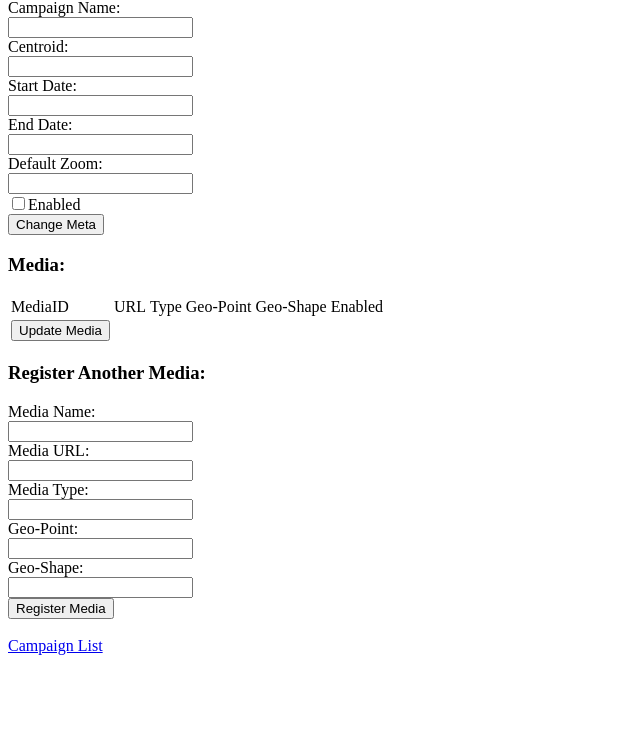
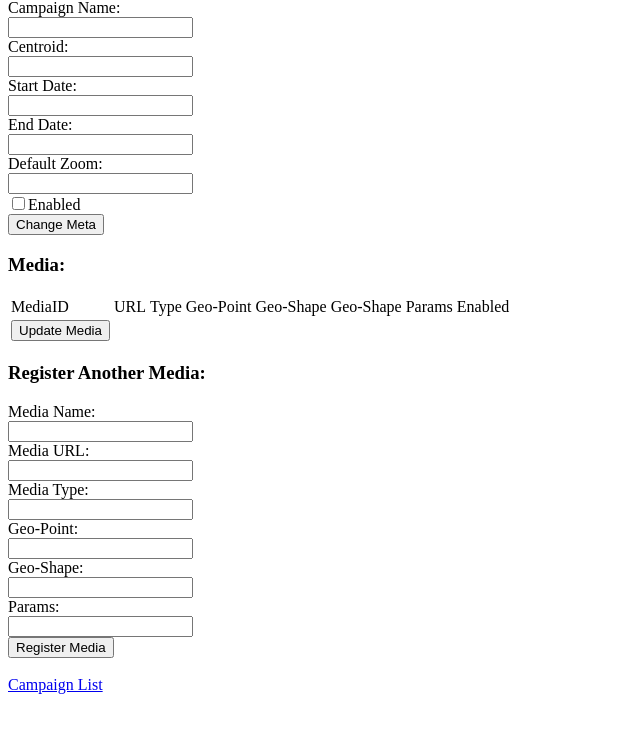
Before and after one commit to shrutikar/DisasterRecord, a Flask app: template ansible/roles/codebase_dr/files/DisasterRecord/templates/manage.html in a window 1280 px wide. Shown: the part 63-800 px from the top of the page, without its empty margins (0-640 px from the left). Run offline with Flask 2, Linux system fonts and the light colour scheme; the template is opened without the code that fills it, so the values that code supplies are empty; parts of the project's set-up code (start-up, migrations or seed data) failed here and were passed over.

Commit message:
fixing missing params

```diff
--- a/ansible/roles/codebase_dr/files/DisasterRecord/templates/manage.html
+++ b/ansible/roles/codebase_dr/files/DisasterRecord/templates/manage.html
@@ -33,6 +33,8 @@
 			<td>Type</td>
 			<td>Geo-Point</td>
 			<td>Geo-Shape</td>
+			<td>Geo-Shape</td>
+			<td>Params</td>
 			<td>Enabled</td>
 		</tr>
 	{% for mediaEntry in campaignMedia %}
@@ -74,6 +76,8 @@
 		<input type="text" name="html_geopoint"><br>
 		Geo-Shape:<br>
 		<input type="text" name="html_geoshape"><br>
+		Params:<br>
+		<input type="text" name="html_params"><br>
 		<input type="submit" value="Register Media">
 	</form>
 	<br>
--- a/ansible/roles/codebase_dr/templates/server.py.j2
+++ b/ansible/roles/codebase_dr/templates/server.py.j2
@@ -1010,6 +1010,7 @@ def addmedia():
         getdata['html_mediaType'] = flask.request.values.get('html_mediaType')
         getdata['html_geopoint'] = flask.request.values.get('html_geopoint')
         getdata['html_geoshape'] = flask.request.values.get('html_geoshape')
+        getdata['html_params'] = flask.request.values.get('html_params')
 
         db=DRDB("/var/local/LNEx.db")
         db.add_media(
@@ -1018,7 +1019,8 @@ def addmedia():
             getdata['html_mediaURL'],
             getdata['html_mediaType'],
             getdata['html_geopoint'],
-            getdata['html_geoshape'])
+            getdata['html_geoshape'],
+            getdata['html_params'])
         db.destroy_connection()
         return redirect("/DR/manageCampaign/{}".format(getdata['html_campaignid']))
     else:
```
